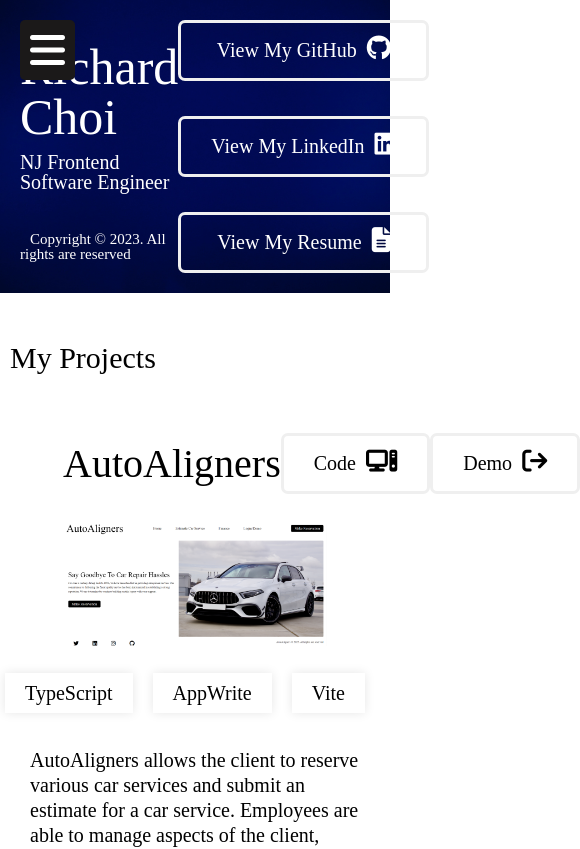
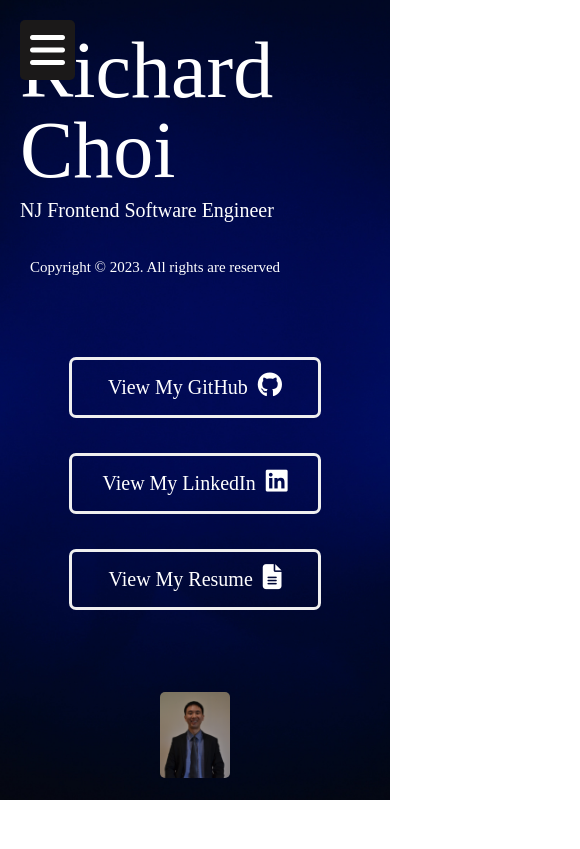
Before and after one commit to choir241/Portfolio-Draft-2, a Next.js app: page / in a window 390 px wide. Shown: the top 849 px of the page, 580 px wide, since content can reach past the window. Built offline with nearby package versions, Linux system fonts and the light colour scheme.

Commit message:
add mobile responsiveness

```diff
--- a/app/aboutMe/page.tsx
+++ b/app/aboutMe/page.tsx
@@ -1,7 +1,9 @@
 import "../../assets/css/global.css"
 import styles from "../../assets/css/main.module.css"
+import "../../assets/css/globalMediaQuery.css"
 import Header from "../../components/Header"
 import Image from "../../components/Image"
+import Nav from "../../components/Nav"
 import dashboard from "../../images/linguisticsJusticeLeague2.png"
 import assignment from "../../images/linguisticsJusticeLegue3.png"
 import translated from "../../images/linguisticsJusticeLeague4.png"
@@ -15,6 +17,8 @@ import documentation1 from "../../images/documentation1.png"
 export default function AboutMe(){
     return(
         <main>
+            <Nav/>
+
             <Header/>
 
             <section id = "about">
--- a/app/allProjects/page.tsx
+++ b/app/allProjects/page.tsx
@@ -1,7 +1,9 @@
 import Header from "../../components/Header"
 import Project from "../../components/Project"
+import Nav from "../../components/Nav"
 import "../../assets/css/global.css"
 import styles from "../../assets/css/main.module.css"
+import "../../assets/css/globalMediaQuery.css"
 import priconne from "../../images/priconne.png"
 import kPop from "../../images/kpopwired.png"
 import theRealEstate from "../../images/therealestatebeast.png"
@@ -10,12 +12,14 @@ import autoAligners from "../../images/autoaligners.png"
 export default function AllProjects(){
     return(
         <main>
+            <Nav/>
+
             <Header/>
 
             <section id = "project">
                 <h3>All My Projects</h3>
 
-                <section className ={`${styles.flex} ${styles["justify-between"]} ${styles["flex-wrap"]} ${styles["align-center"]} `}>
+                <section className ={`${styles.flex} ${styles["justify-between"]} ${styles["flex-wrap"]} ${styles["align-center"]} projects`}>
 
                 <Project projectName = "AutoAligners" codeURL = "https://github.com/choir27/autoAligners" demoURL = "" projectIMG = {autoAligners.src} projectALT = "website landing page preview of AutoAligners" projectTech = {["TypeScript", "AppWrite", "Vite"]} projectDescription="AutoAligners allows the client to reserve various car services and submit an estimate for a car service.  Employees are able to manage aspects of the client, ranging from the purchases they made, to the reservations they made."/>
 
--- a/app/page.tsx
+++ b/app/page.tsx
@@ -3,8 +3,8 @@ import Header from "../components/Header"
 import Project from "../components/Project"
 import Nav from "../components/Nav"
 import "../assets/css/global.css"
+import styles from "../assets/css/main.module.css"
 import "../assets/css/globalMediaQuery.css"
-import styles from "../assets/css/main.module.css"
 import kPop from "../images/kpopwired.png"
 import autoAligners from "../images/autoaligners.png"
 import theRealEstate from "../images/therealestatebeast.png"
--- a/assets/css/globalMediaQuery.css
+++ b/assets/css/globalMediaQuery.css
@@ -1,3 +1,9 @@
+@media(max-width: 1300px){
+    #about #volunteer .social, #about #meetup .buttons{
+        flex-direction: column;
+    }
+}
+
 @media(max-width:1200px){
     #project .projects{
         flex-wrap: nowrap;
@@ -17,3 +23,42 @@
     }
 
 }
+
+
+@media (max-width:1100px){
+    #header{
+        flex-direction: column;
+        justify-content: space-between;
+        min-height: 90vh;
+    }
+}
+
+@media (max-width: 800px){
+    #article .fullWidthProject, #article .buttons, #article .languages{
+        flex-direction: column;
+    }
+}
+
+@media (max-width: 600px){
+    #nav .icons{
+        width: 100%;
+    }
+
+    #article .title{
+        flex-direction: column;
+    }
+
+    #article .title h2{
+        margin-bottom: 2rem;
+    }
+}
+
+@media (max-width: 1600px){
+    #header section .button{
+        font-size: 8rem;
+    }
+
+    #header ul li h1{
+        font-size: 8rem;
+    }
+}
--- a/components/Nav.tsx
+++ b/components/Nav.tsx
@@ -23,7 +23,7 @@ export default function Nav(){
                 <li><a className = {styles.link} href = "/allProjects">All Projects</a></li>
             </ul>
 
-            <ul className = {`${styles.flex} ${styles["justify-between"]} ${styles.social}`}>
+            <ul className = {`${styles.flex} ${styles["justify-between"]} ${styles.social} icons`}>
                 <li><a className = {styles.link} target = "_blank" href="https://github.com/choir27"><small className = "fa-brands fa-github"><span className = "hidden">My Github</span></small></a></li>
                 <li><a className = {styles.link} target = "_blank" href="https://www.linkedin.com/in/richard-choir/"><small className = "fa-brands fa-linkedin"><span className = "hidden">My LinkedIn</span></small></a></li>
                 <li><a className = {styles.link} target = "_blank" href = "https://docs.google.com/document/d/1Gw7hqvLquVzKwg7fD3sfF1NGvoG0dFRzTI5rR-yEPkw/edit?usp=sharing"><small className = "fa-solid fa-file-lines"><span className = "hidden">My Resume</span></small></a></li>
--- a/components/Project.tsx
+++ b/components/Project.tsx
@@ -18,7 +18,7 @@ export default function Project(props: Content){
 
     return(
         <article className = {`${styles["align-center"]} ${styles["flex-col"]} ${styles.flex} ${props.classNames}`} id = "article">
-            <section className = {`${props.classNames ? "fullWidth" : ""} ${styles.flex} ${styles["justify-between"]} ${styles["align-center"]}`}>
+            <section className = {`${props.classNames ? "fullWidth" : ""} ${styles.flex} ${styles["justify-between"]} ${styles["align-center"]} title`}>
                 <h2>{props.projectName}</h2>
 				    <div className = {`${props.classNames ? "fullWidthProject" : "buttons"} ${styles.flex} ${styles["justify-between"]} ${styles["align-center"]}`}>
 				    	<a target = "_blank" href = {props.codeURL} className = {styles.button}>Code<small className = "fa-solid fa-computer"></small></a>
```
